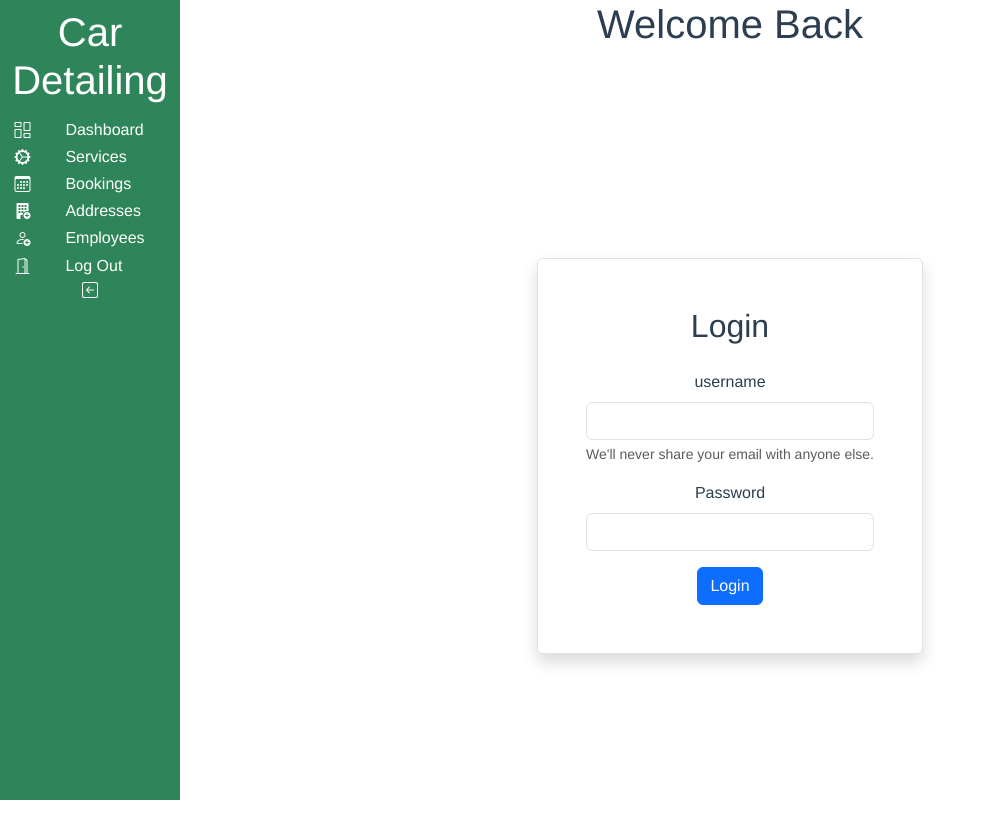
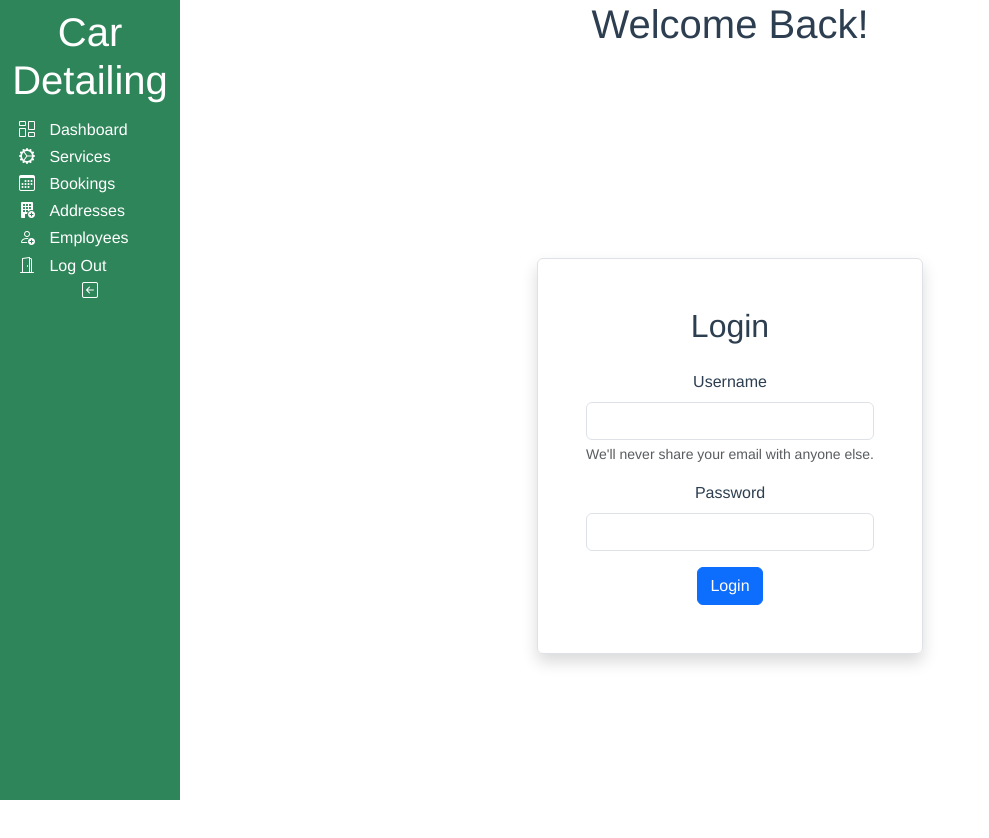
Before and after one commit to Cebisani0520/car-detailing-front-end, a Vue app: page /login in a window 1280 px wide. Shown: the top 838 px of the page, without its empty margins (0-989 px from the left). Built offline with nearby package versions, Linux system fonts and the light colour scheme; what v-calendar, vue-uuid would draw is missing.

Commit message:
updated styling

```diff
--- a/src/components/LoginForm.vue
+++ b/src/components/LoginForm.vue
@@ -3,7 +3,7 @@
     <form class="p-5 border rounded shadow" @submit.prevent="onSubmit">
       <h2 class="mb-4">Login</h2>
       <div class="mb-3">
-        <label for="email" class="form-label">username</label>
+        <label for="email" class="form-label">Username</label>
         <input type="text" class="form-control" id="username" aria-describedby="emailHelp" v-model="user.username" required>
         <div id="emailHelp" class="form-text">We'll never share your email with anyone else.</div>
       </div>
@@ -11,7 +11,10 @@
         <label for="password" class="form-label">Password</label>
         <input type="password" class="form-control" id="password" v-model="user.password" required>
       </div>
-      <button type="submit" class="btn btn-primary">Login</button>
+      <button type="submit" class="btn btn-primary" :disabled="loading">
+        <span v-if="loading" class="spinner-border spinner-border-sm" role="status" aria-hidden="true"></span>
+        <span v-else>Login</span>
+      </button>
     </form>
   </div>
 </template>
@@ -24,10 +27,12 @@ const user = reactive({
   username: '',
   password: '',
 });
+const loading = ref(false);
 
 function onSubmit() {
   console.log(user);
   if (user.username != '' && user.password != '') {
+    loading.value = true;
     useAuthStore().login(user.username, user.password);
   }
 }
--- a/src/components/SideBar.vue
+++ b/src/components/SideBar.vue
@@ -9,13 +9,13 @@
       <span v-else>Car Detailing</span>
     </h1>
 
-    <SidebarLink to="/dashboard" class="bi bi-columns-gap">Dashboard</SidebarLink>
-    <SidebarLink to="/services" class="bi bi-gear-wide-connected">Services</SidebarLink>
-    <SidebarLink to="/bookings" class="bi bi-calendar3">Bookings</SidebarLink>
-    <!-- <SidebarLink to="/user" class="bi bi-person-gear">User</SidebarLink> -->
-    <SidebarLink to="/address" class="bi bi-building-fill-add">Addresses</SidebarLink>
-    <SidebarLink to="/employees" class="bi bi-person-add">Employees</SidebarLink>
-    <SidebarLink to="/" class="bi bi-door-open" @click="handleLogout">Log Out</SidebarLink>
+    <SidebarLink to="/dashboard" icon="bi bi-columns-gap">Dashboard</SidebarLink>
+    <SidebarLink to="/services" icon="bi bi-gear-wide-connected">Services</SidebarLink>
+    <SidebarLink to="/bookings" icon="bi bi-calendar3">Bookings</SidebarLink>
+    <!-- <SidebarLink to="/user" icon="bi bi-person-gear">User</SidebarLink> -->
+    <SidebarLink to="/address" icon="bi bi-building-fill-add">Addresses</SidebarLink>
+    <SidebarLink to="/employees" icon="bi bi-person-add">Employees</SidebarLink>
+    <SidebarLink to="/" icon="bi bi-door-open" @click="handleLogout">Log Out</SidebarLink>
 
     <span
       class="bi bi-arrow-left-square"
--- a/src/views/HomePage.vue
+++ b/src/views/HomePage.vue
@@ -1,5 +1,5 @@
 <template>
- <h2> Home Page </h2>
+ <!-- <h2> Home Page </h2> -->
  <SideBar />
 <LoginForm />
 </template>
--- a/src/views/LoginView.vue
+++ b/src/views/LoginView.vue
@@ -1,5 +1,5 @@
 <template>
-  <h1>Welcome Back</h1>
+  <h1>Welcome Back!</h1>
   <SideBar />
   <LoginForm />
 </template>
--- a/src/views/ViewResidentials.vue
+++ b/src/views/ViewResidentials.vue
@@ -5,7 +5,7 @@
         <div class="container">
             <div class="row">
                 <div col-md-12>
-                    <h1 class="text-center"> View Residentials</h1>
+                    <h1 class="text-center"> View Addresses</h1>
 
                     <button class="btn btn-primary" @click="openAddModal">Add Residential</button>
 
```
